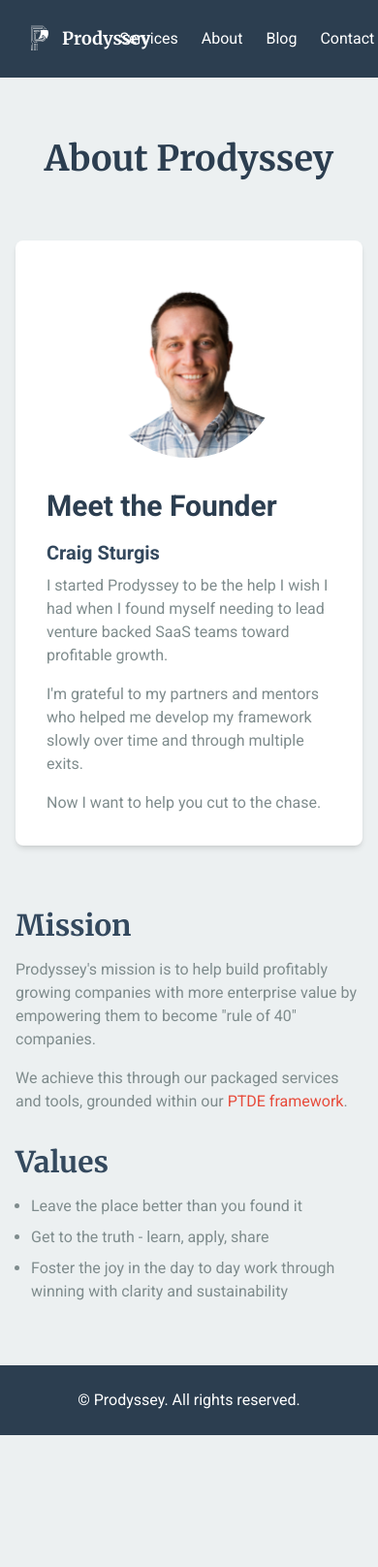
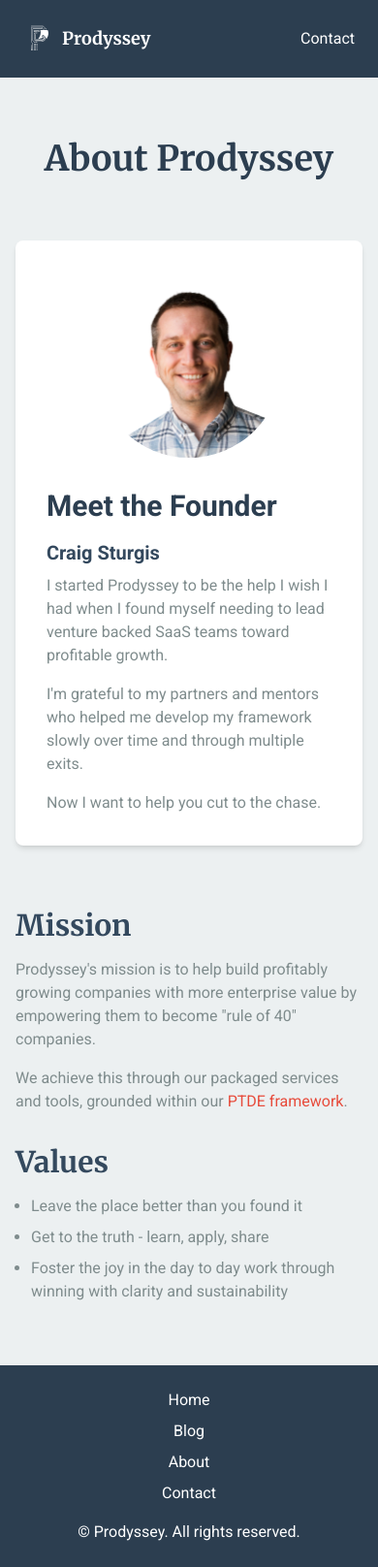
Before and after one commit to prodyssey/prodyssey-11ty, an Eleventy site: page src/about.njk in a window 390 px wide. Shown: the whole page at 97% size. Before the commit the page ends 1480 px from the top, so only its background shows below. Built offline with nearby package versions, Linux system fonts and the light colour scheme; Eleventy itself is replaced by a stand-in of ours; files that its build step writes are made by us from their sources.

Commit message:
move header items to footer on mobile

```diff
--- a/src/_includes/components/footer.njk
+++ b/src/_includes/components/footer.njk
@@ -1,5 +1,14 @@
 <footer class="bg-primary text-white py-6 mt-auto">
     <div class="container mx-auto text-center">
+        <!-- Mobile-only navigation -->
+        <nav class="md:hidden mb-4">
+            <ul class="flex flex-col space-y-2">
+                <li><a href="/" class="hover:text-gray-300">Home</a></li>
+                <li><a href="/blog" class="hover:text-gray-300">Blog</a></li>
+                <li><a href="/about" class="hover:text-gray-300">About</a></li>
+                <li><a href="/contact" class="hover:text-gray-300">Contact</a></li>
+            </ul>
+        </nav>
         <p>&copy; {{ site.currentYear }} Prodyssey. All rights reserved.</p>
     </div>
 </footer>
--- a/src/_includes/components/header.njk
+++ b/src/_includes/components/header.njk
@@ -7,10 +7,9 @@
             </div>
         </a>
         <ul class="flex space-x-6">
-
-            <li><a href="/services" class="hover:text-accent transition duration-300">Services</a></li>
-            <li><a href="/about" class="hover:text-accent transition duration-300">About</a></li>
-            <li><a href="/blog" class="hover:text-accent transition duration-300">Blog</a></li>
+            <li class="hidden md:block"><a href="/services" class="hover:text-accent transition duration-300">Services</a></li>
+            <li class="hidden md:block"><a href="/about" class="hover:text-accent transition duration-300">About</a></li>
+            <li class="hidden md:block"><a href="/blog" class="hover:text-accent transition duration-300">Blog</a></li>
             <li><a href="/contact" class="hover:text-accent transition duration-300">Contact</a></li>
         </ul>
     </nav>
```
Also changed, not shown: todo.md (+5 -4 lines).
